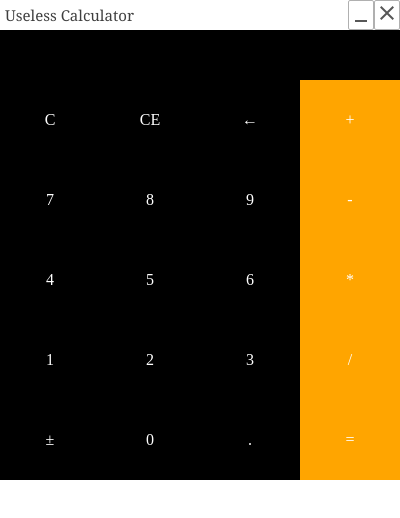
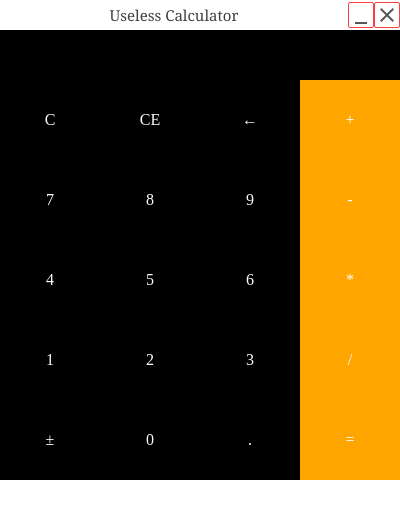
Before and after one commit to Abdulqasem-Bakhshi/UselessCalculator, an Electron app: page index.html in a window 400 px wide. Drawn offline with Linux system fonts and the light colour scheme; no server answers.

Commit message:
fixing title to center + both buttons have 1 div containerv

```diff
--- a/index.css
+++ b/index.css
@@ -97,10 +97,15 @@ html, head, main, body {
   -webkit-app-region: no-drag;
   border-radius: 2px;
   opacity: 75%;
+  border: 1px solid red;
 }
 
 .App-Button:hover {
   opacity: 100%;
+}
+
+.Navbar-Buttons {
+  display: flex;
 }
 
 .App-Name {
@@ -110,7 +115,7 @@ html, head, main, body {
   align-content: center;
   width: fit-content;
   height: 100%;
-  padding-left: 5px;
+
   align-items: center;
   display: flex;
   font-size: 15px;
@@ -127,4 +132,5 @@ html, head, main, body {
   align-items: center;
   align-content: center;
   width: auto;
+  border: 1px solid green;
 }
--- a/index.html
+++ b/index.html
@@ -14,8 +14,9 @@
   <main class="Calculator-Wrap">
     <div class="Calculator">
       <div class="Navbar">
+        <div class="App-Name"></div>
         <div class="App-Name">Useless Calculator</div>
-        <div id="App-Name"></div>
+        <div class="Navbar-Buttons">
           <div id="App-Button-Minimize" class="App-Button">
             <svg xmlns="http://www.w3.org/2000/svg" height="24px" viewBox="0 -960 960 960" width="24px" fill="#1f1f1f">
               <path d="M240-120v-80h480v80H240Z" />
@@ -26,6 +27,7 @@
               <path
               d="m256-200-56-56 224-224-224-224 56-56 224 224 224-224 56 56-224 224 224 224-56 56-224-224-224 224Z" />
             </svg>
+          </div>
         </div>
       </div>
 
```
Also changed, not shown: 1 other file. Lines whose indentation alone changed are shown as unchanged.
